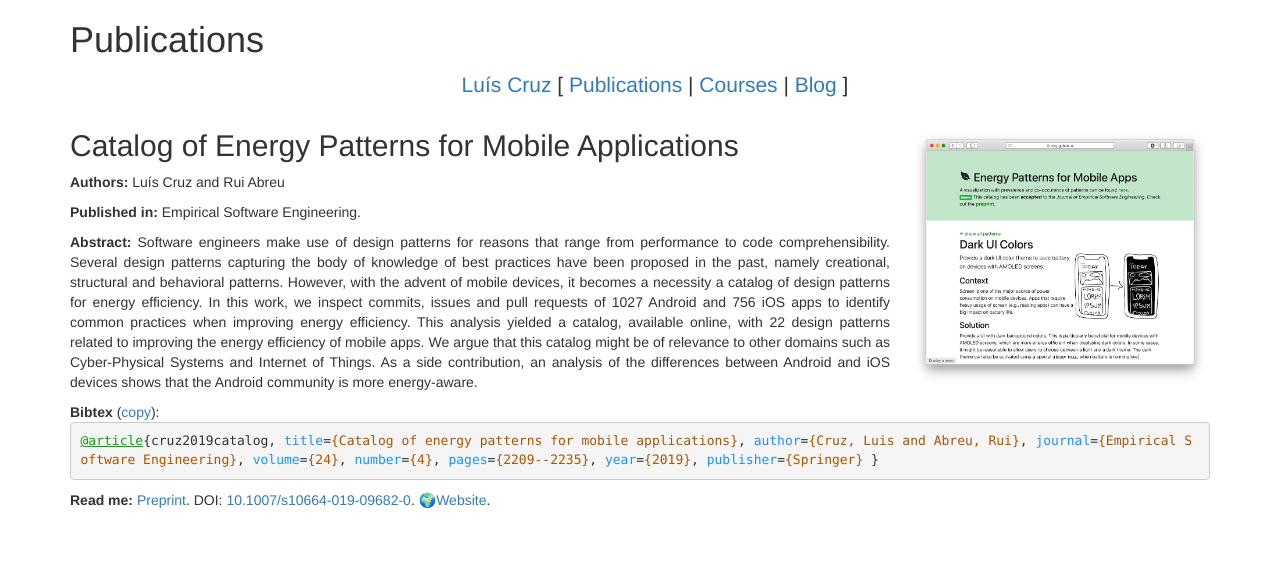
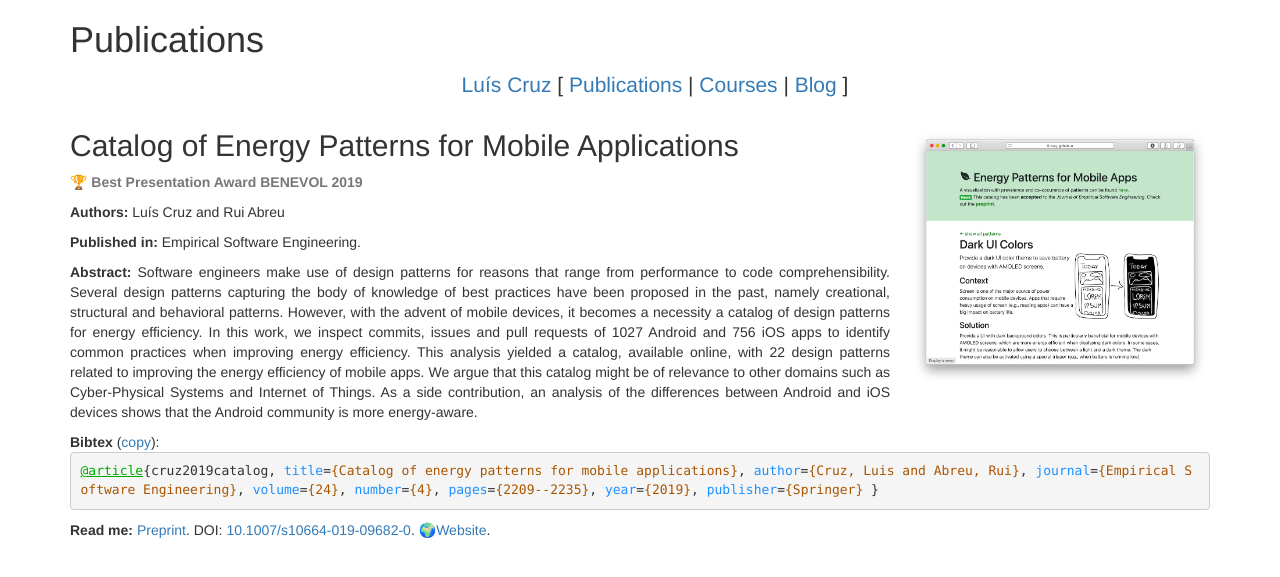
Before and after one commit to luiscruz/luiscruz.github.io, a Jekyll site: the page built from _publications/2019-03-catalog.md, in a window 1280 px wide. Shown: the top 577 px of the page. Built offline with Jekyll 4.4.1, drawn with Linux system fonts in a browser that asks for light colours; comment, search, counter and statistics services are not loaded.

Commit message:
presentation award benevol 2019

```diff
--- a/_publications/2019-03-catalog.md
+++ b/_publications/2019-03-catalog.md
@@ -20,4 +20,5 @@ doi: 10.1007/s10664-019-09682-0
 website: https://tqrg.github.io/energy-patterns/
 abstract: "Software engineers make use of design patterns for reasons that range from performance to code comprehensibility. Several design patterns capturing the body of knowledge of best practices have been proposed in the past, namely creational, structural and behavioral patterns. However, with the advent of mobile devices, it becomes a necessity a catalog of design patterns for energy efficiency. In this work, we inspect commits, issues and pull requests of 1027 Android and 756 iOS apps to identify common practices when improving energy efficiency. This analysis yielded a catalog, available online, with 22 design patterns related to improving the energy efficiency of mobile apps. We argue that this catalog might be of relevance to other domains such as Cyber-Physical Systems and Internet of Things. As a side contribution, an analysis of the differences between Android and iOS devices shows that the Android community is more energy-aware."
 image: publications/cruz2019catalog.png
+award: "Best Presentation Award BENEVOL 2019"
 ---
```
